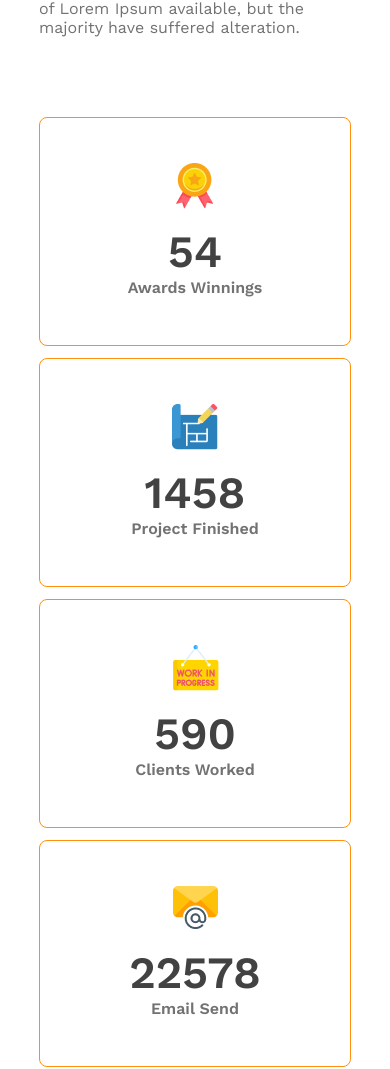
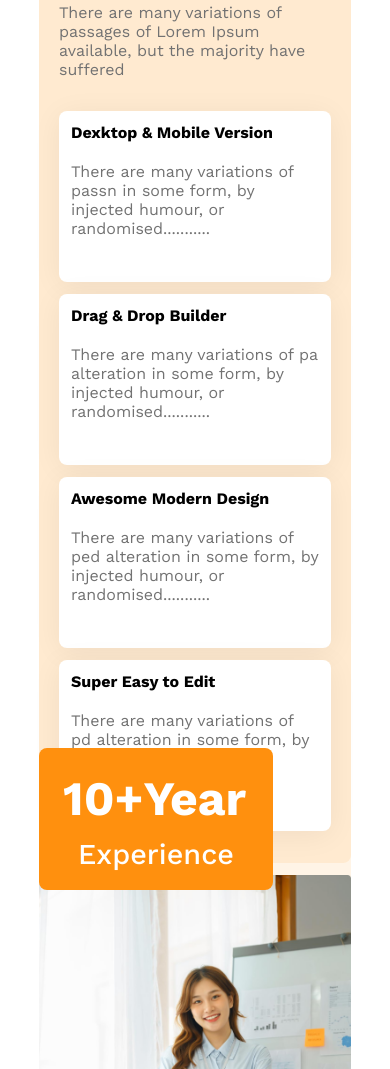
Before and after one commit to Kayum-Ali/G3-Architects-Website, a plain HTML site: page index.html in a window 390 px wide. Shown: the part 2585-3654 px from the top of the page. Drawn offline with nearby package versions, Linux system fonts and the light colour scheme.

Commit message:
footer and feature section responsive done

```diff
--- a/index.html
+++ b/index.html
@@ -48,9 +48,12 @@
             </div>
             <div class="team-content">
                 <h3 class="team-title">
-                    <span class="first-span text-light-gray">Quick list</span> <span class="second-span">of Our </span> <span class="third-span">Features</span>
+                    <span class="first-span text-light-gray">Quick list</span> <span class="second-span">of Our </span>
+                    <span class="third-span">Features</span>
                 </h3>
-                <p class="text-light-gray">There are many variations of passages of Lorem Ipsum available, but the majority have suffered alteration in some form, by injected humour, or randomised words which don't look even</p>
+                <p class="text-light-gray">There are many variations of passages of Lorem Ipsum available, but the
+                    majority have suffered alteration in some form, by injected humour, or randomised words which don't
+                    look even</p>
                 <button class="btn-primary">Explore More</button>
             </div>
 
@@ -60,7 +63,43 @@
 
         <!-- -------features section start -->
         <section class="feature">
-
+            <div class="feature-contant">
+                <h3 class="feature-title">Features you will love & enjoy</h3>
+                <p class="text-light-gray">There are many variations of passages of Lorem Ipsum available, but the
+                    majority have suffered </p>
+                <div class="card">
+                    <div class="div">
+                        <h4>Dexktop & Mobile Version</h4>
+                        <p class="text-light-gray">There are many variations of passn in some form, by injected humour,
+                            or randomised...........</p>
+                    </div>
+                    <div class="div">
+                        <h4>Drag & Drop Builder</h4>
+                        <p class="text-light-gray">There are many variations of pa alteration in some form, by injected
+                            humour, or randomised...........</p>
+                    </div>
+                    <div class="div">
+                        <h4>Awesome Modern Design</h4>
+                        <p class="text-light-gray">There are many variations of ped alteration in some form, by injected
+                            humour, or randomised...........</p>
+                    </div>
+                    <div class="div">
+                        <h4>Super Easy to Edit</h4>
+                        <p class="text-light-gray">There are many variations of pd alteration in some form, by injected
+                            humour, or randomised...........</p>
+                    </div>
+                </div>
+            </div>
+            <div class="feature-img">
+                <img src="images/architect.png" alt="">
+            </div>
+            <div class="badge">
+                <div class="badge-contant">
+                    <h3 class="badge-title">10+Year
+                    </h3>
+                    <p>Experience</p>
+                </div>
+            </div>
         </section>
         <!-- -------features section end -->
 
@@ -70,7 +109,8 @@
             <h3 class="facts-title">
                 Some Facts
             </h3>
-            <p class="facts-description">There are many variations of passages of Lorem Ipsum available, but the majority have suffered alteration.</p>
+            <p class="facts-description">There are many variations of passages of Lorem Ipsum available, but the
+                majority have suffered alteration.</p>
             <div class="facts-card-container">
                 <div class="card">
                     <img src="images/icons/ribon.png" alt="">
@@ -102,7 +142,8 @@
             <h3 class="sponsor-title">
                 Our Sponspors
             </h3>
-            <p class="text-light-gray spn-des">There are many variations of passages of Lorem Ipsum available, but the majority have suffered alteration.</p>
+            <p class="text-light-gray spn-des">There are many variations of passages of Lorem Ipsum available, but the
+                majority have suffered alteration.</p>
             <div class="sponsor-img-container">
                 <img src="images/sponsors/spotify.png" alt="">
                 <img src="images/sponsors/amazon.png" alt="">
@@ -112,11 +153,14 @@
             </div>
         </section>
         <!-- ----sponsor section end -->
-    </main>
+
+
+        <!-- footer section  -->
 
         <footer>
-
+            <h3>All rights reserved copyright@2023 startup landing page design</h3>
         </footer>
+    </main>
 </body>
 
 </html>
--- a/style.css
+++ b/style.css
@@ -139,6 +139,77 @@ header {
     font-weight: 700;
 }
 
+/* feature section style */
+.feature {
+    display: flex;
+    gap: 0.75rem;
+    /* height: 50rem; */
+    background: rgba(255, 144, 14, 0.10);
+    margin-bottom: 2rem;
+    position: relative;
+
+}
+
+.feature-contant {
+    width: 55%;
+    background: rgba(255, 144, 14, 0.10);
+    padding: 1.25rem;
+    border-radius: .5rem;
+}
+
+.feature-img {
+    width: 45%;
+}
+
+.feature-title {
+    color: #131313;
+    font-size: 1.5rem;
+    font-weight: 700;
+}
+
+.feature-img img {
+    width: 100%;
+
+}
+
+.div {
+    border-radius: 0.5rem;
+    background: #FFF;
+    box-shadow: 0 0.25rem 1.875rem 0px rgba(0, 0, 0, 0.06);
+    padding: 0.75rem;
+    margin-bottom: .75rem;
+}
+
+.badge .badge-contant p {
+    color: #FFF;
+    font-size: 1.8rem;
+    font-weight: 500;
+    line-height: 40px;
+    text-align: center;
+}
+
+.badge .badge-contant {
+    border-radius: 8px;
+    background: #FF900E;
+    padding: 1rem 1.5rem;
+
+}
+
+.badge-title {
+    color: #FFF;
+    text-align: center;
+    font-size: 3rem;
+    font-weight: 700;
+    line-height: 70px;
+    max-width: 25%;
+}
+
+.badge {
+    position: absolute;
+    bottom: 25%;
+    right: 25%;
+
+}
 
 /* facts section style */
 .facts-title {
@@ -189,27 +260,44 @@ header {
 
 
 .sponsor-title {
-    color:  #131313;
+    color: #131313;
     font-size: 2.8rem;
     font-weight: 700;
     text-align: center;
 
 }
-.spn-des{
+
+.spn-des {
     width: 70%;
     margin: 1.5rem auto;
 }
-.sponsor-img-container{
+
+.sponsor-img-container {
     display: flex;
     justify-content: space-evenly;
     margin: 2.8rem auto 4rem;
 }
 
-.sponsor-img-container img{
+.sponsor-img-container img {
     width: 7rem;
     gap: 2rem;
 }
 
+
+/* footer style  */
+footer {
+    border-radius: 0.5rem;
+    background: #FFF4E7;
+    margin-bottom: 10rem;
+}
+
+footer h3 {
+    padding: 2rem 5rem;
+    color:  #424242;
+    text-align: center;
+    font-size: 1.25rem;
+    font-weight: 400;
+}
 
 
 
@@ -225,7 +313,9 @@ header {
     }
 
     nav,
-    .team-container, .sponsor-img-container {
+    .team-container,
+    .sponsor-img-container,
+    .feature {
         flex-direction: column;
     }
 
@@ -249,14 +339,31 @@ header {
         width: 100%;
         margin: 1.25rem 0 5rem 0;
     }
-    .spn-des{
+
+    .spn-des {
         width: 90%;
     }
-    .sponsor-img-container img{
+
+    .sponsor-img-container img {
         width: 12rem;
 
         display: block;
         margin: 2rem auto;
+    }
+
+    .feature-contant {
+        width: 100%;
+        padding: 1.25rem;
+
+    }
+
+    .feature-img {
+        width: 100%;
+    }
+
+    .badge {
+        left: 0;
+        bottom: 30%;
     }
 
 }
@@ -269,7 +376,9 @@ header {
     }
 
     nav,
-    .team-container, .sponsor-img-container {
+    .team-container,
+    .sponsor-img-container,
+    .feature {
         flex-direction: column;
     }
 
@@ -285,12 +394,29 @@ header {
         padding: 0 1.5rem;
         text-align: center;
     }
-    .sponsor-img-container img{
+
+    .sponsor-img-container img {
         width: 20rem;
 
         display: block;
         margin: 2rem auto;
     }
 
+    .feature-contant {
+        width: 100%;
+        padding: 1.25rem;
 
     }
+
+    .feature-img {
+        width: 100%;
+    }
+
+    .badge {
+        left: 0;
+        bottom: 30%;
+    }
+
+
+
+}
```
Lines whose indentation alone changed are shown as unchanged.
